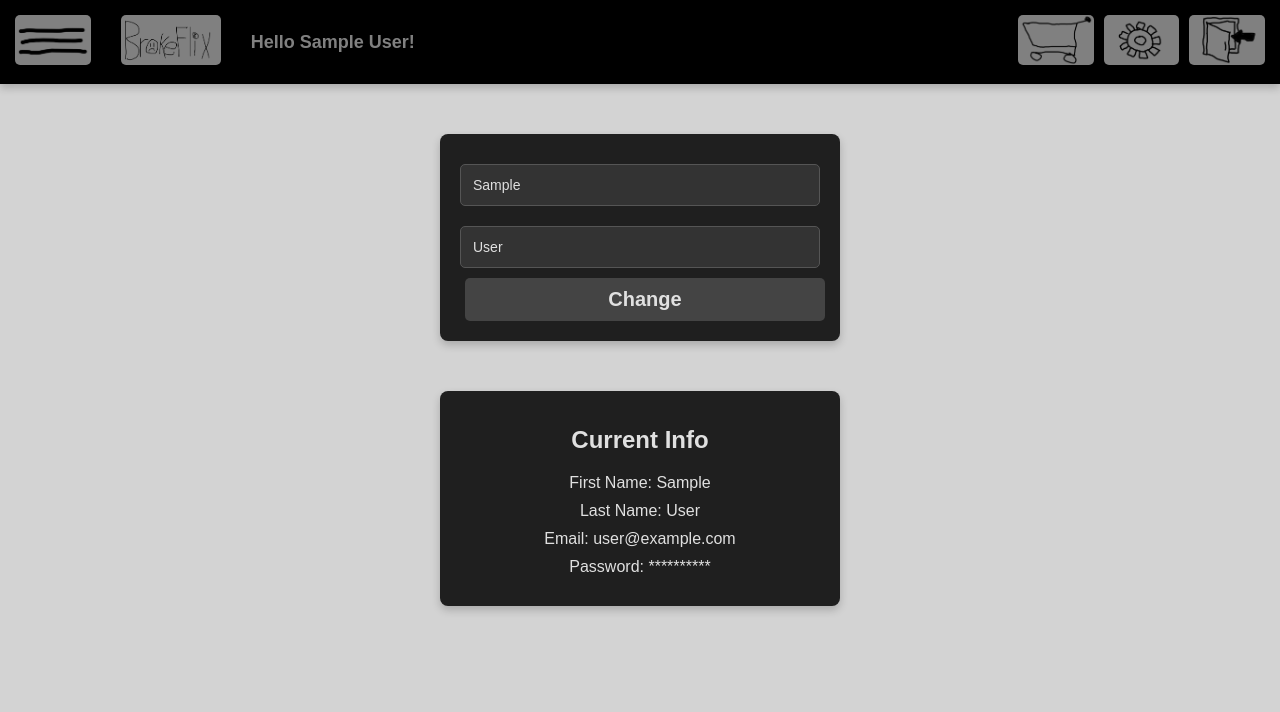
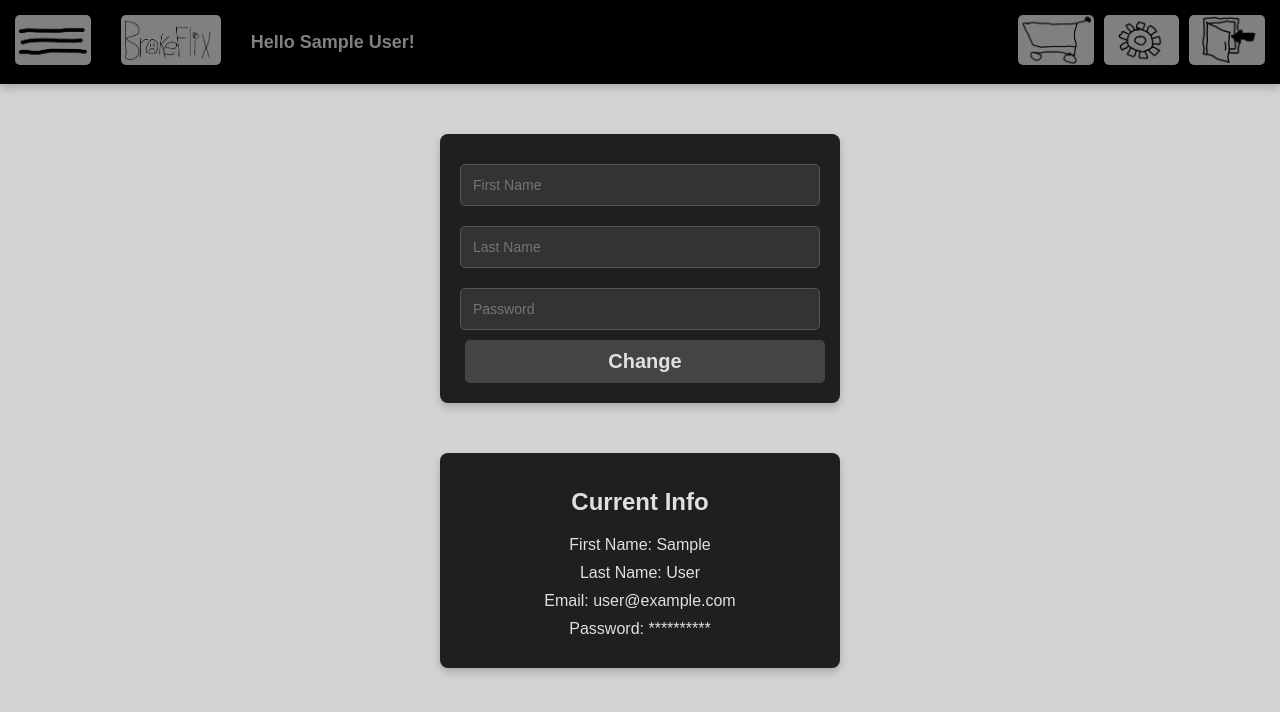
Before and after one commit to JosephZhao1505/ICS3U-summative, a Vue app: page /settings in a window 1280 px wide. Shown: the top 712 px of the page. Built offline with nearby package versions, Linux system fonts and the light colour scheme; no server answers; sample sign-in values are in the browser's storage.

Commit message:
settings and checkout button work now!!!! yeahhh!!!! like 99% done!!!!

```diff
--- a/src/views/CartView.vue
+++ b/src/views/CartView.vue
@@ -9,6 +9,11 @@ const removeFromCart = (key) => {
     store.cart.delete(key);
     localStorage.setItem(`cart_${store.user.email}`, JSON.stringify(Object.fromEntries(store.cart)));
 };
+
+function Chegout() {
+    store.cart.clear();
+    localStorage.removeItem(`cart_${store.user.email}`);
+}
 </script>
 
 <template>
@@ -23,6 +28,7 @@ const removeFromCart = (key) => {
             </div>
         </div>
     </div>
+    <button @click="Chegout()">Cheg-out</button>
 </template>
 
 <style scoped>
--- a/src/views/SettingsView.vue
+++ b/src/views/SettingsView.vue
@@ -7,29 +7,37 @@ import { ref } from 'vue';
 
 const store = useStore();
 
-const firstName = ref(auth.currentUser.displayName.split(' ')[0] || '');
-const lastName = ref(auth.currentUser.displayName.split(' ')[1] || '');
+const firstNameChange = ref("");
+const lastNameChange = ref("");
+const passwordChange = ref("");
+let [firstName, lastName] = auth.currentUser.displayName.split(' ')
 
-const updateInfo = async () => {
-  try {
-    await updateProfile(auth.currentUser, {
-      displayName: `${firstName.value} ${lastName.value}`
-    });
-
-    alert('Information updated successfully!');
-  } catch (error) {
-    console.error('Error updating profile: ', error);
-    alert('Failed to update information.');
+async function updateInfo() {
+  if (firstNameChange.value.length > 0) {
+    firstName = firstNameChange.value;
+    await updateProfile(auth.currentUser, { displayName: `${firstName} ${lastName}` });
+    firstNameChange.value = "";
   }
-};
+  if (lastNameChange.value.length > 0) {
+    lastName = lastNameChange.value;
+    await updateProfile(auth.currentUser, { displayName: `${firstName} ${lastName}` });
+    lastNameChange.value = "";
+  }
+  if (passwordChange.value.length > 0) {
+    await updatePassword(auth.currentUser, passwordChange.value);
+    passwordChange.value = "";
+  }
+  location.reload();
+}
 </script>
 
 <template>
   <Header />
   <div class="form-container">
-    <form @click="updateInfo">
-      <input v-model="firstName" maxlength="20" placeholder="First Name" class="input-field" />
-      <input v-model="lastName" maxlength="20" placeholder="Last Name" class="input-field" />
+    <form @submit.prevent="updateInfo">
+      <input v-model="firstNameChange" maxlength="30" placeholder="First Name" class="input-field" />
+      <input v-model="lastNameChange" maxlength="30" placeholder="Last Name" class="input-field" />
+      <input v-model="passwordChange" type="password" maxlength="4096" placeholder="Password" class="input-field" />
       <button type="submit" class="button">Change</button>
     </form>
   </div>
```
